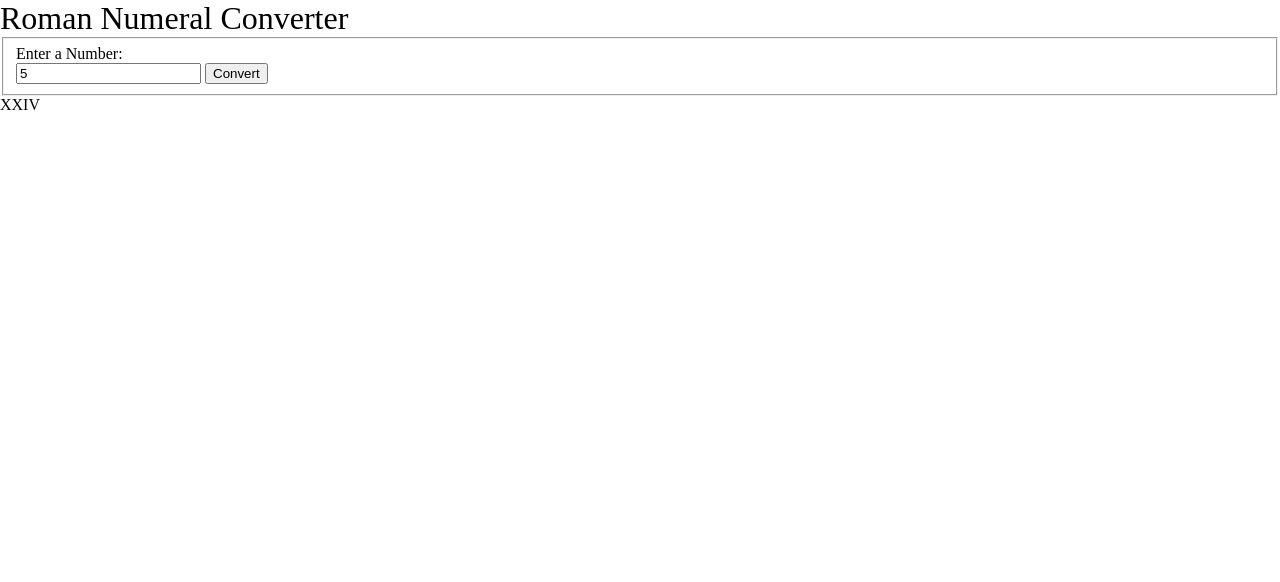
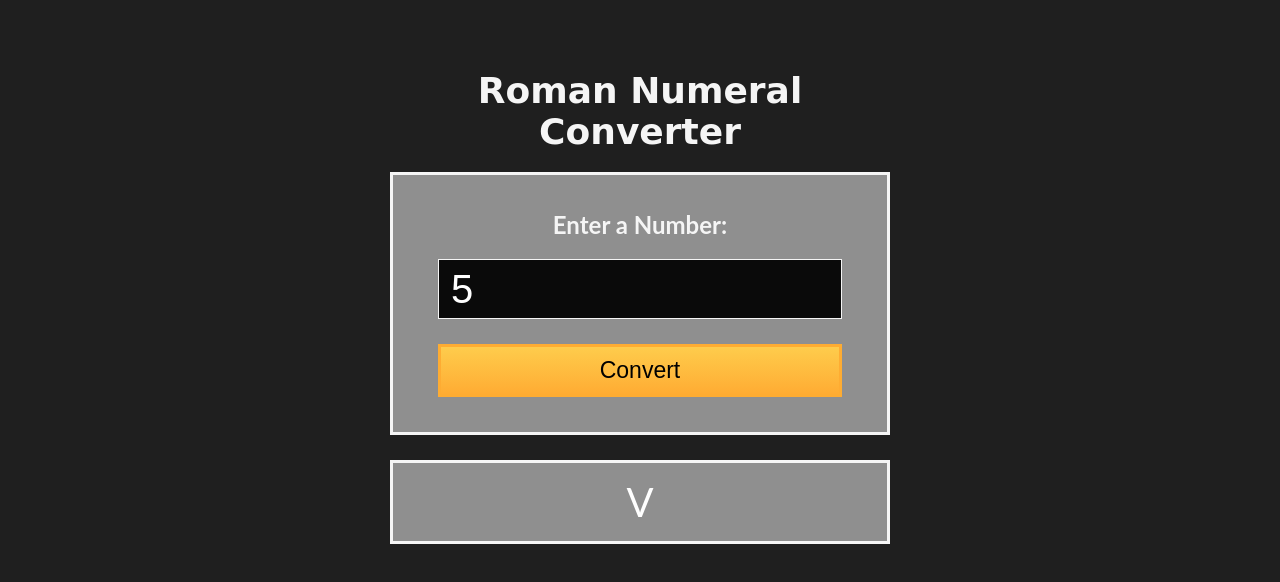
Before and after one commit to KingParchy/Roman-Numeral-Converter, a plain HTML site: page build/index.html in a window 1280 px wide. Both pictures are taken after typing "5" into the empty fields and a click on the button "Convert". Drawn offline with Linux system fonts and the light colour scheme; a web font is replaced by a local one.

Commit message:
Refactor CSS and JS, add comments, improve UI

```diff
--- a/build/index.html
+++ b/build/index.html
@@ -6,12 +6,17 @@
         <meta name="author" content="Jeremy Parchment" />
         <title>Roman Numeral Converter</title>
         <link rel="stylesheet" href="../src/styles.css" />
+        <link
+            rel="preconnect"
+            href="https://fonts.gstatic.com"
+            crossorigin="" />
+        <link
+            href="https://fonts.googleapis.com/css2?family=Castoro+Titling&amp;display=swap"
+            rel="stylesheet" />
     </head>
     <body>
-        <header>
+        <main>
             <h1>Roman Numeral Converter</h1>
-        </header>
-        <main>
             <form id="form" class="form">
                 <fieldset>
                     <label for="number">Enter a Number:</label>
@@ -20,7 +25,7 @@
                     <button type="button" id="convert-btn">Convert</button>
                 </fieldset>
             </form>
-            <div id="output" class="output">XXIV</div>
+            <div id="output" class="output hidden"></div>
         </main>
         <script src="../src/script.js"></script>
     </body>
--- a/src/script.js
+++ b/src/script.js
@@ -0,0 +1,87 @@
+// Get the DOM elements
+const form = document.getElementById("form");
+const convertButton = document.getElementById("convert-btn");
+const output = document.getElementById("output");
+const numberInput = document.getElementById("number");
+
+// Define the convertToRoman function that takes a number as an argument and converts it to a Roman numeral
+const convertToRoman = (num) => {
+    // Define the array of Roman numerals and their corresponding integer values
+    const romanNumerals = [
+        ["M", 1000],
+        ["CM", 900],
+        ["D", 500],
+        ["CD", 400],
+        ["C", 100],
+        ["XC", 90],
+        ["L", 50],
+        ["XL", 40],
+        ["X", 10],
+        ["IX", 9],
+        ["V", 5],
+        ["IV", 4],
+        ["I", 1],
+    ];
+
+    // Initialize an empty string to store the Roman numeral representation of the number
+    let roman = "";
+
+    // Iterate through the romanNumerals array
+    for (let i = 0; i < romanNumerals.length; i++) {
+        // While the number is greater than or equal to the current Roman numeral value
+        while (num >= romanNumerals[i][1]) {
+            // Append the Roman numeral to the roman string
+            roman += romanNumerals[i][0];
+            // Subtract the Roman numeral value from the number
+            num -= romanNumerals[i][1];
+        }
+    }
+
+    // Return the Roman numeral representation of the number
+    return roman;
+};
+
+// Define the clearOutput function that clears the output element
+const clearOutput = () => {
+    // Clear the inner text of the output element
+    output.innerText = "";
+    // Remove the alert class from the output element
+    output.classList.remove("alert");
+};
+
+// Define the converted function that handles the conversion process
+const converted = () => {
+    // Get the number entered by the user
+    const number = parseInt(numberInput.value);
+    // Make the output element visible
+    output.classList.remove("hidden");
+    // Clear the previous output
+    clearOutput();
+
+    // Check if the input is a valid number
+    if (isNaN(number)) {
+        // Display an error message if the input is not a valid number
+        output.classList.add("alert");
+        output.textContent = "Please enter a valid number";
+    } else if (number < 1) {
+        // Display an error message if the number is less than 1
+        output.classList.add("alert");
+        output.textContent = "Please enter a number greater than or equal to 1";
+    } else if (number > 3999) {
+        // Display an error message if the number is greater than 3999
+        output.classList.add("alert");
+        output.textContent = "Please enter a number less than or equal to 3999";
+    } else {
+        // Display the converted Roman numeral if the input is valid
+        output.textContent = convertToRoman(number);
+    }
+};
+
+// Add an event listener to the form that triggers the converted function when the form is submitted
+form.addEventListener("submit", (e) => {
+    e.preventDefault();
+    converted();
+});
+
+// Add an event listener to the convert button that triggers the converted function when the button is clicked
+convertButton.addEventListener("click", converted);
--- a/src/styles.css
+++ b/src/styles.css
@@ -1,35 +1,122 @@
-html {
-    box-sizing: border-box;
-    font-size: 16px;
+:root {
+    --gray-00: #ffffff;
+    --gray-05: #f5f5f5;
+    --gray-15: #e0e0e0;
+    --gray-75: #8f8f8f;
+    --gray-85: #1f1f1f;
+    --gray-90: #0a0a0a;
+    --blue-50: #5fa8d3;
+    --error: #a63d40;
+    --danger-color: #772c2f;
+    --danger-background: #de1a1a;
 }
 
 *,
-*:before,
-*:after {
-    box-sizing: inherit;
+::before,
+::after {
+    padding: 0;
+    margin: 0;
+    box-sizing: border-box;
 }
 
-body,
-h1,
-h2,
-h3,
-h4,
-h5,
-h6,
-p,
-ol,
-ul {
-    margin: 0;
-    padding: 0;
-    font-weight: normal;
+body {
+    min-height: 100vh;
+    padding: 50px 20px;
+    font-family: "Lato", Helvetica, Arial, sans-serif;
+    font-size: 18px;
+    background-color: var(--gray-85);
+    color: var(--gray-05);
 }
 
-ol,
-ul {
-    list-style: none;
+main {
+    display: flex;
+    flex-direction: column;
+    align-items: center;
+    justify-content: center;
 }
 
-img {
-    max-width: 100%;
-    height: auto;
+h1 {
+    text-align: center;
+    margin: 20px auto;
+    max-width: 350px;
+    font-family: "Castoro Titling", cursive;
 }
+
+form {
+    color: var(--gray-05);
+    margin: auto 25px;
+    padding: 15px auto;
+    border: 3px solid var(--gray-05);
+    text-align: center;
+    width: 90%;
+    max-width: 500px;
+    background-color: var(--gray-75);
+}
+
+fieldset {
+    border: 0 none;
+    height: 100%;
+    padding: 25px;
+    margin: 10px 20px;
+}
+
+label {
+    display: inline-block;
+    font-size: 1.5rem;
+    margin-bottom: 10px;
+    font-weight: bold;
+}
+
+input:focus-visible,
+button:focus-visible {
+    outline: 3px solid var(--blue-50);
+}
+
+input {
+    display: block;
+    font-size: 2.5rem;
+    width: 100%;
+    height: 60px;
+    padding: 6px 12px;
+    margin: 10px 0;
+    line-height: 1.4;
+    color: white;
+    background-color: var(--gray-90);
+    border: 1px solid var(--gray-05);
+}
+
+button {
+    cursor: pointer;
+    margin-top: 15px;
+    text-decoration: none;
+    background-image: linear-gradient(#fecc4c, #ffac33);
+    border: 3px solid #feac32;
+    padding: 10px 16px;
+    font-size: 23px;
+    width: 100%;
+}
+
+.output {
+    color: white;
+    background-color: var(--gray-75);
+    border: 3px solid var(--gray-05);
+    font-size: 2.5rem;
+    width: 90%;
+    max-width: 500px;
+    min-height: 55px;
+    margin-top: 25px;
+    padding: 15px;
+    overflow-wrap: break-word;
+    text-align: center;
+}
+
+.alert {
+    font-size: 2rem;
+    background-color: var(--danger-background);
+    border: 3px solid var(--danger-color);
+    color: var(--danger-color);
+}
+
+.hidden {
+    display: none;
+}
```
